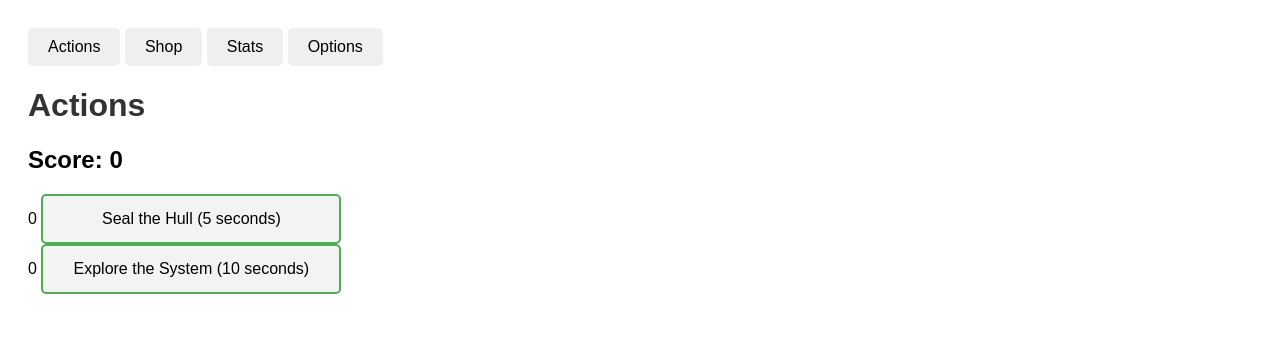
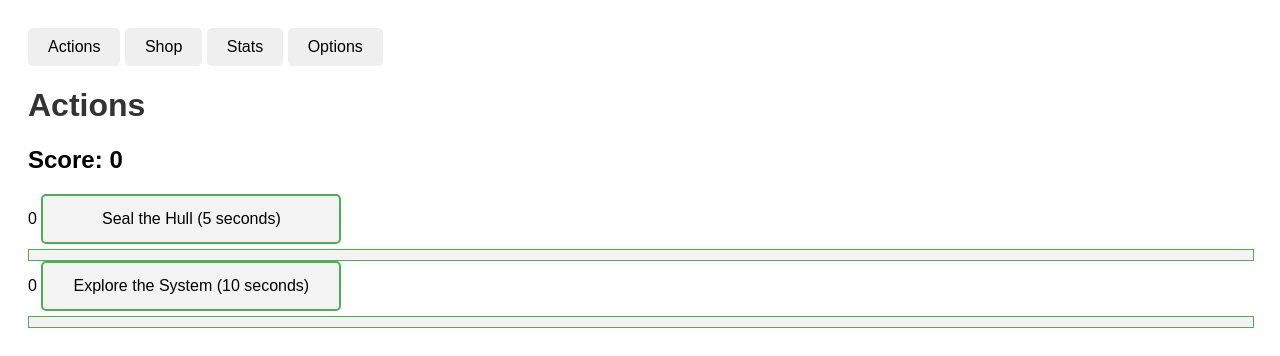
Before and after one commit to seamstress-studio/stellarwhale, a plain HTML site: page index.html in a window 1280 px wide. Drawn offline with Linux system fonts and the light colour scheme.

Commit message:
Update style.css

```diff
--- a/style.css
+++ b/style.css
@@ -29,11 +29,14 @@ button:disabled {
     font-size: 16px;
     cursor: pointer;
     text-align: center;
-    transition: background-color 0.3s ease;
 }
 
-.action-button:active {
-    background-color: #a5d6a7;
+.progress-bar {
+    width: 100%;
+    height: 10px;
+    background-color: #f3f3f3;
+    margin-top: 5px;
+    border: 1px solid #4caf50;
 }
 
 .page {
```
